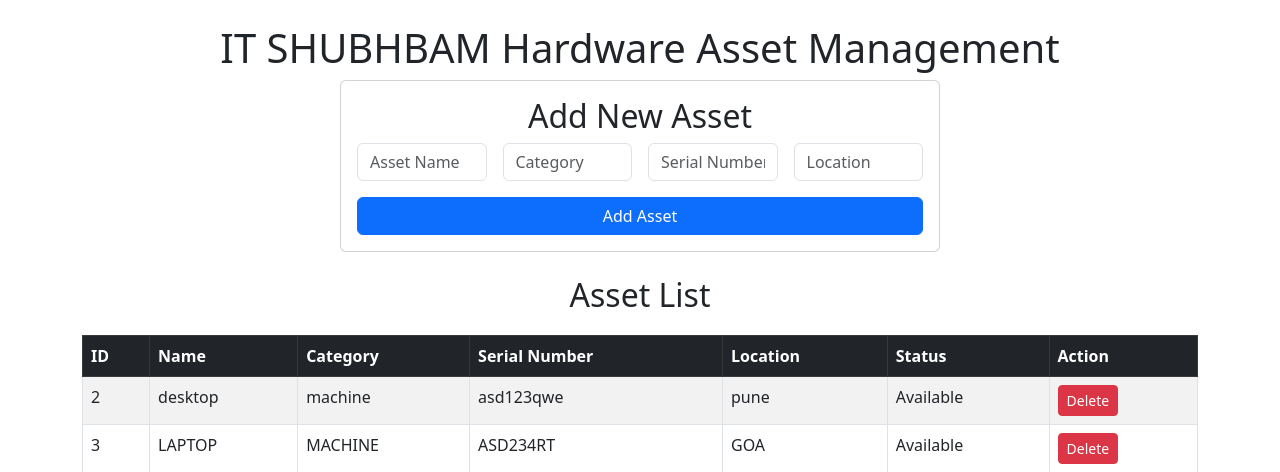
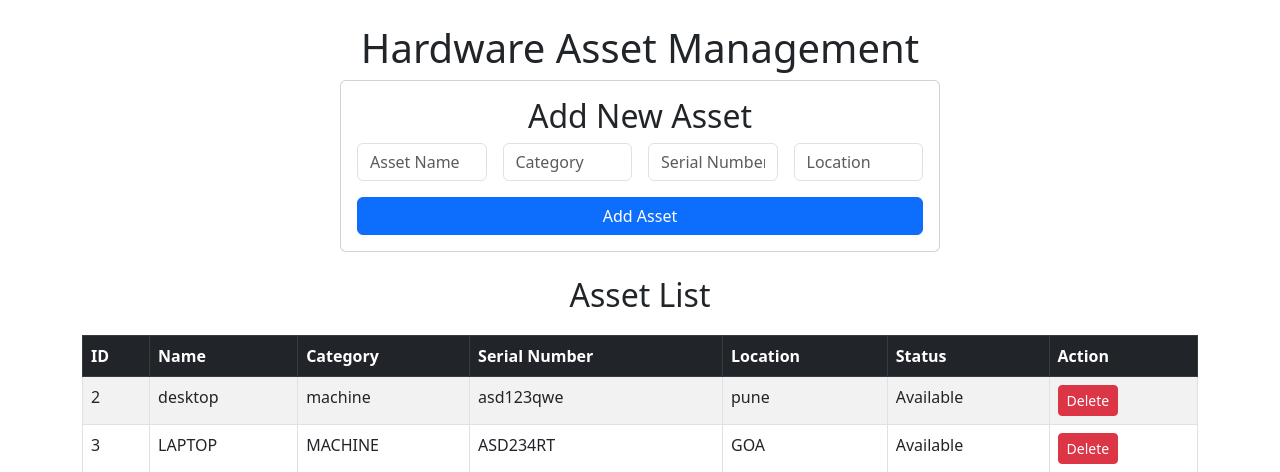
Before and after one commit to AWS-DevOps-shubh/Hardware_Management_app, a Flask app: page / in a window 1280 px wide. Shown: the top 472 px of the page. Run offline with Flask 2, Linux system fonts and the light colour scheme; data comes from the database, SQL or seed files in the repository.

Commit message:
Update index.html

```diff
--- a/templates/index.html
+++ b/templates/index.html
@@ -3,12 +3,12 @@
 <head>
     <meta charset="UTF-8">
     <meta name="viewport" content="width=device-width, initial-scale=1.0">
-    <title>Hardware Management System</title>
+    <title>IT Hardware Management System</title>
     <link rel="stylesheet" href="{{ url_for('static', filename='styles.css') }}">
     <link rel="stylesheet" href="https://cdn.jsdelivr.net/npm/bootstrap@5.3.0/dist/css/bootstrap.min.css">
 </head>
 <body class="container mt-4">
-    <h1 class="text-center">IT SHUBHBAM Hardware Asset Management</h1>
+    <h1 class="text-center">Hardware Asset Management</h1>
 
     <div class="card p-3">
         <h2>Add New Asset</h2>
```
